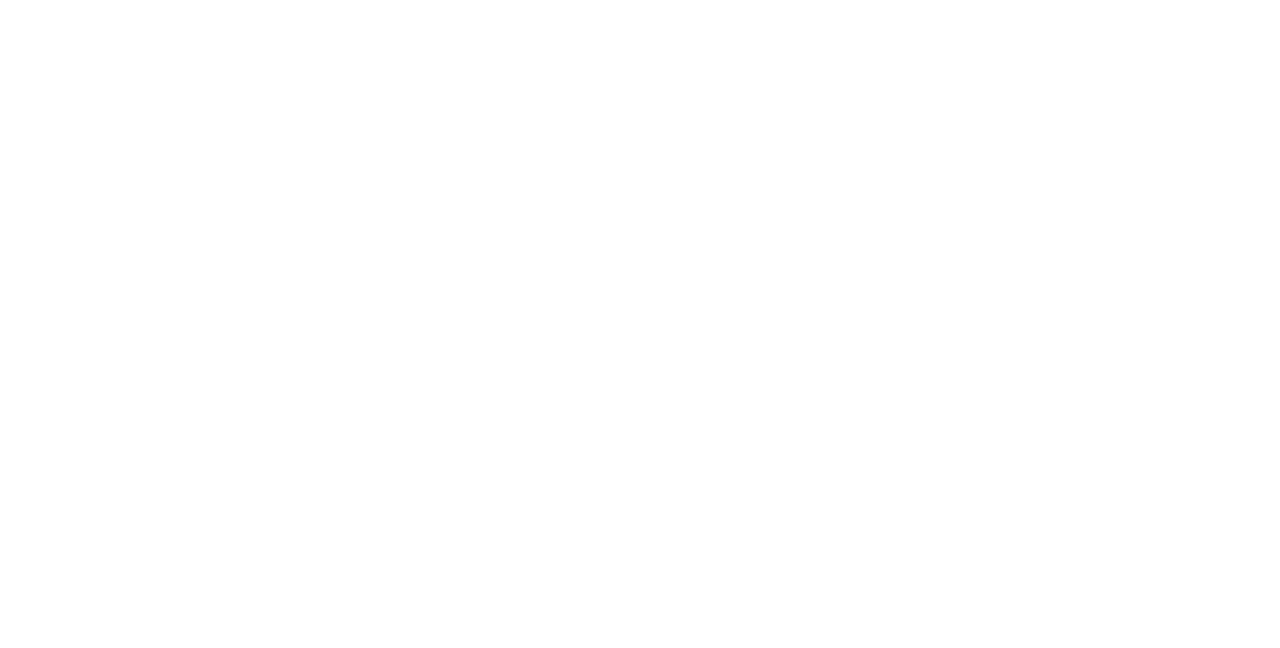
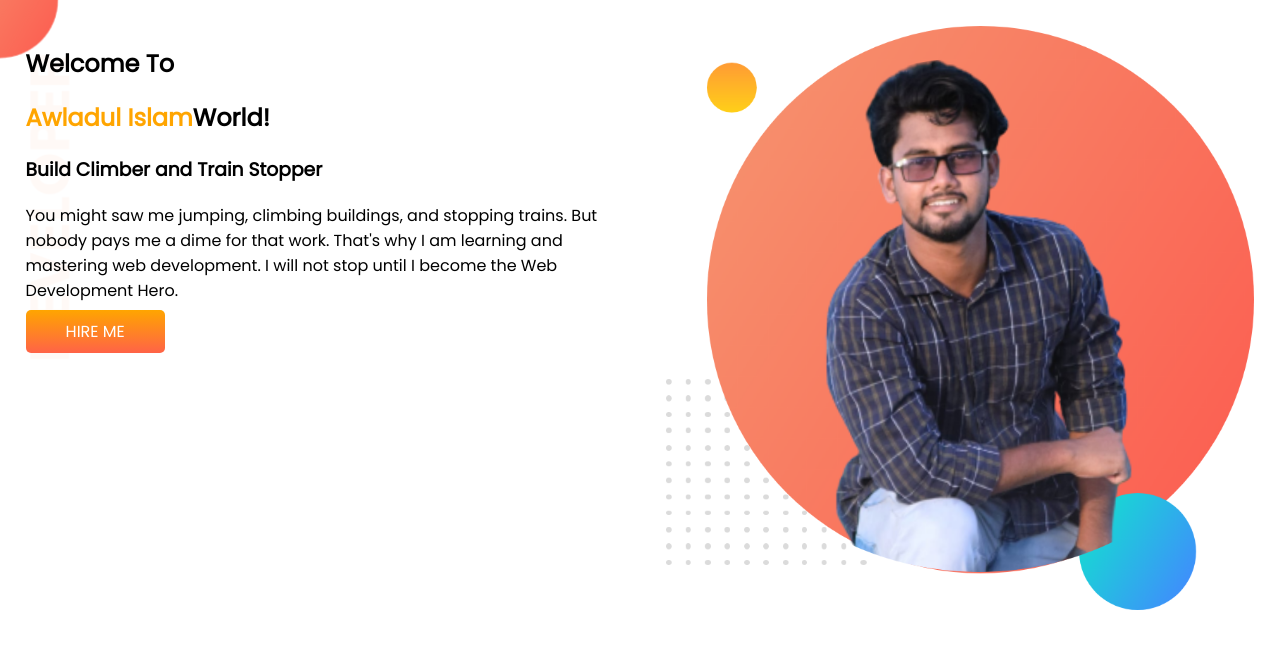
Before and after one commit to Md-Awlad/developer-portfolio, a plain HTML site: page index.html in a window 1280 px wide. Drawn offline with Linux system fonts and the light colour scheme.

Commit message:
top banner added

```diff
--- a/index.html
+++ b/index.html
@@ -1,13 +1,47 @@
 <!DOCTYPE html>
 <html lang="en">
+
 <head>
     <meta charset="UTF-8">
     <meta http-equiv="X-UA-Compatible" content="IE=edge">
     <meta name="viewport" content="width=device-width, initial-scale=1.0">
     <title>Awlad Portfolio</title>
+    <link rel="preconnect" href="https://fonts.googleapis.com">
+    <link rel="preconnect" href="https://fonts.gstatic.com" crossorigin>
+    <link href="https://fonts.googleapis.com/css2?family=Poppins&display=swap" rel="stylesheet">
     <link rel="stylesheet" href="style.css">
 </head>
+
 <body>
+    <section class="top-banner">
+        <div class="half-width">
+            <h1>Welcome To</h1>
+            <h1><span class="orange-color">Awladul Islam</span>World!</h1>
+            <h3>Build Climber and Train Stopper</h3>
+            <p>You might saw me jumping, climbing buildings, and stopping trains. But nobody pays me a dime for that
+                work.
+                That's why I am learning and mastering web development. I will not stop until I become the Web
+                Development
+                Hero.</p>
+            <a class="link-button" target="_blank" href="https://whatsapp.com/dl/">HIRE ME</a>
+        </div>
+        <div class="half-width">
+            <img src="images/awlad-pic-with-bg.png" alt="">
+        </div>
+    </section>
+
+
+
+
+
+
+
+
+
+
+
+
 
 </body>
+
 </html>
--- a/style.css
+++ b/style.css
@@ -0,0 +1,34 @@
+body{
+    font-family: 'Poppins', sans-serif;
+    margin: 0;
+    padding: 0;
+}
+h1{
+    font-size: :50px;
+
+}
+.orange-color{
+    color:orange;
+}
+section{
+    display: flex;
+}
+.half-width{
+    width:50%;
+    padding: 2%;
+}
+.half-width img{
+    width:100%;
+}
+.link-button{
+    text-decoration: none;
+    background-image: linear-gradient(orange, tomato);
+    padding: 10px 40px;
+    color: white;
+    font-weight: 700px;
+    border-radius: 5px;
+}
+.top-banner{
+    background-image: url(images/top-banner.png);
+    background-repeat: no-repeat;
+}
```
Also changed, not shown: images/awlad-pic-with-bg.png (added), images/dream-bg.png (added), images/exp-bg.png (added), images/jhankar.png (added), images/jhankar2.png (added), images/my-bg.png (added), images/my-bg2.png (added), images/top-banner.png (added), show/awlad.png (added), show/awlad2.png (added).
